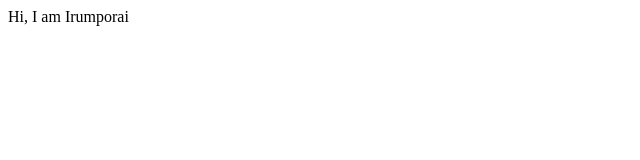
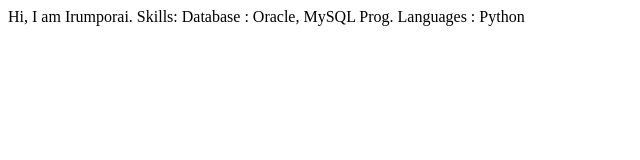
Before and after one commit to Irumporai1/ai-site, a plain HTML site: page index.html in a window 1280 px wide. Shown: the whole page, without its empty margins (0-640 px from the left). Drawn offline with Linux system fonts and the light colour scheme.

Commit message:
commit
Added skills

```diff
--- a/index.html
+++ b/index.html
@@ -9,7 +9,10 @@
 </head>
 
 <body>
-    Hi, I am Irumporai
+    Hi, I am Irumporai.
+    Skills:
+    Database : Oracle, MySQL
+    Prog. Languages : Python
 </body>
 
 </html>
```
